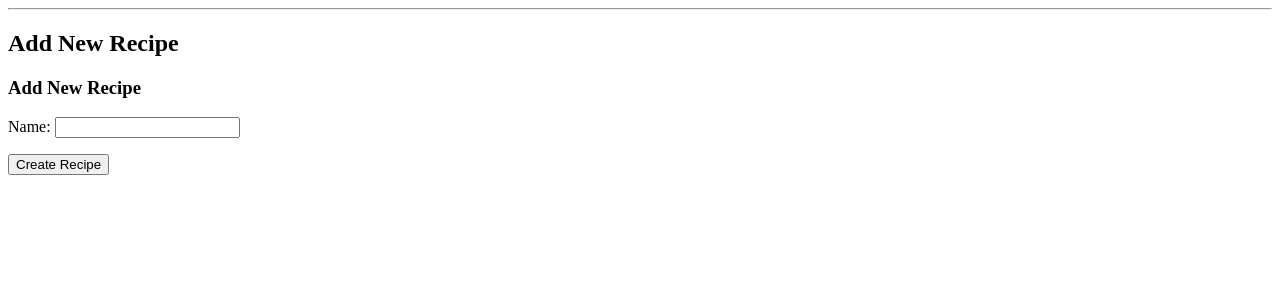
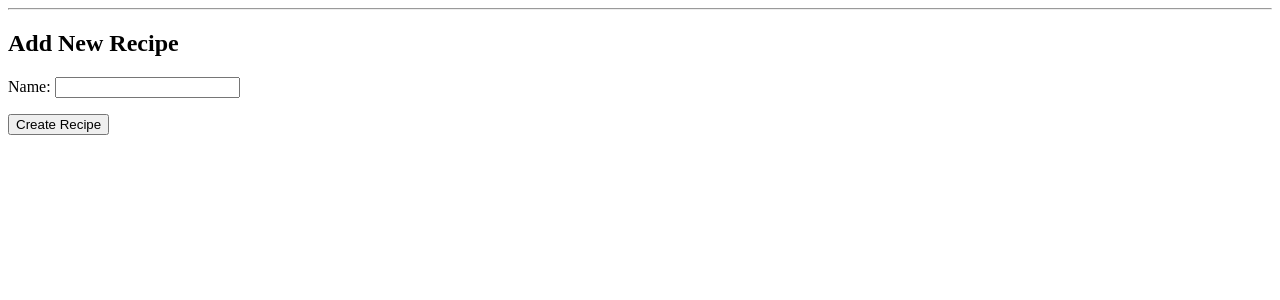
Before and after one commit to 01111000x/recipebook-ensina-alexandrajancelmae, a Django app: page /recipe/add/ in a window 1280 px wide. Shown: the part 101-401 px from the top of the page. Run offline with Django 5.2, Linux system fonts and the light colour scheme; a user stored in the database is signed in.

Commit message:
modified recipe_form template

```diff
--- a/ledger/templates/ledger/recipe_form.html
+++ b/ledger/templates/ledger/recipe_form.html
@@ -4,7 +4,6 @@
 {% block page_title %}Add New Recipe{% endblock %}
 
 {% block content %}
-<h3>Add New Recipe</h3>
 <form method="post">
     {% csrf_token %}
     {{ form.as_p }}
```
Also changed, not shown: db.sqlite3, media/recipe_images/481277870_9075674689217215_8815607876882121487_n.jpg (added).
